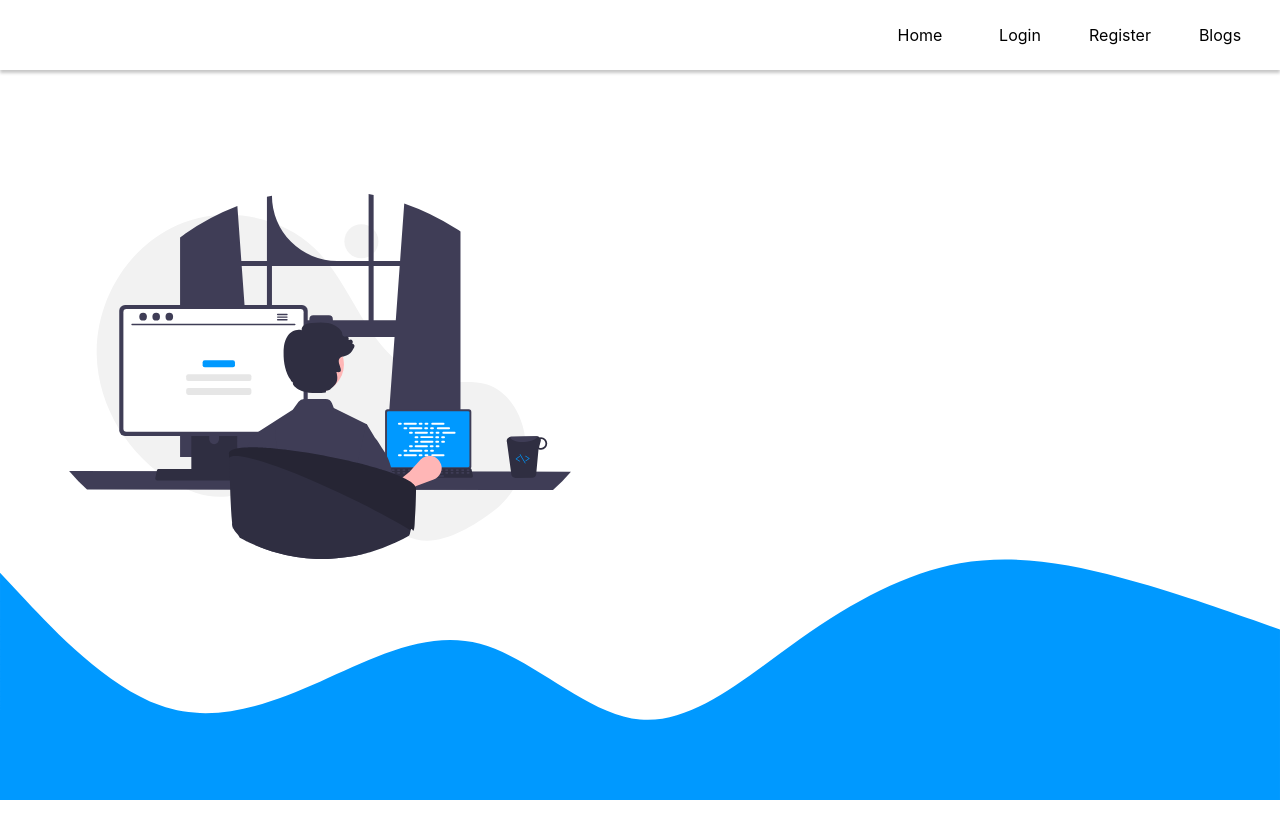
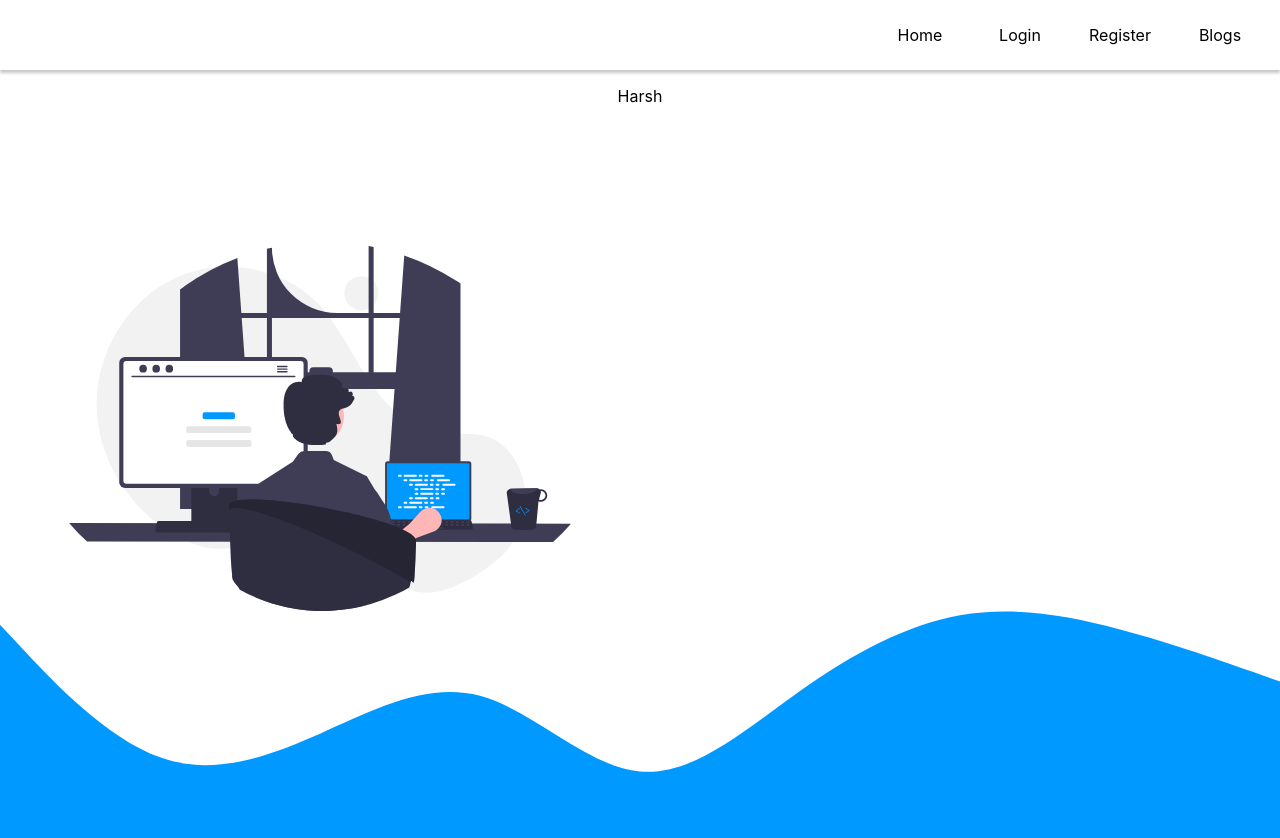
Before and after one commit to RoshanSharmaCodes/DevCommunity, a React (Create React App) app: page / in a window 1280 px wide. Shown: the top 838 px of the page. Before the commit the page ends 800 px from the top, so only its background shows below. Built offline with nearby package versions, Linux system fonts and the light colour scheme.

Commit message:
Update App.js

```diff
--- a/src/App.js
+++ b/src/App.js
@@ -6,6 +6,7 @@ function App() {
   return (
     <div className="App">
       <Navbar/>
+    <p> Harsh</p>
       <LandingPage/>
     </div>
   );
```
